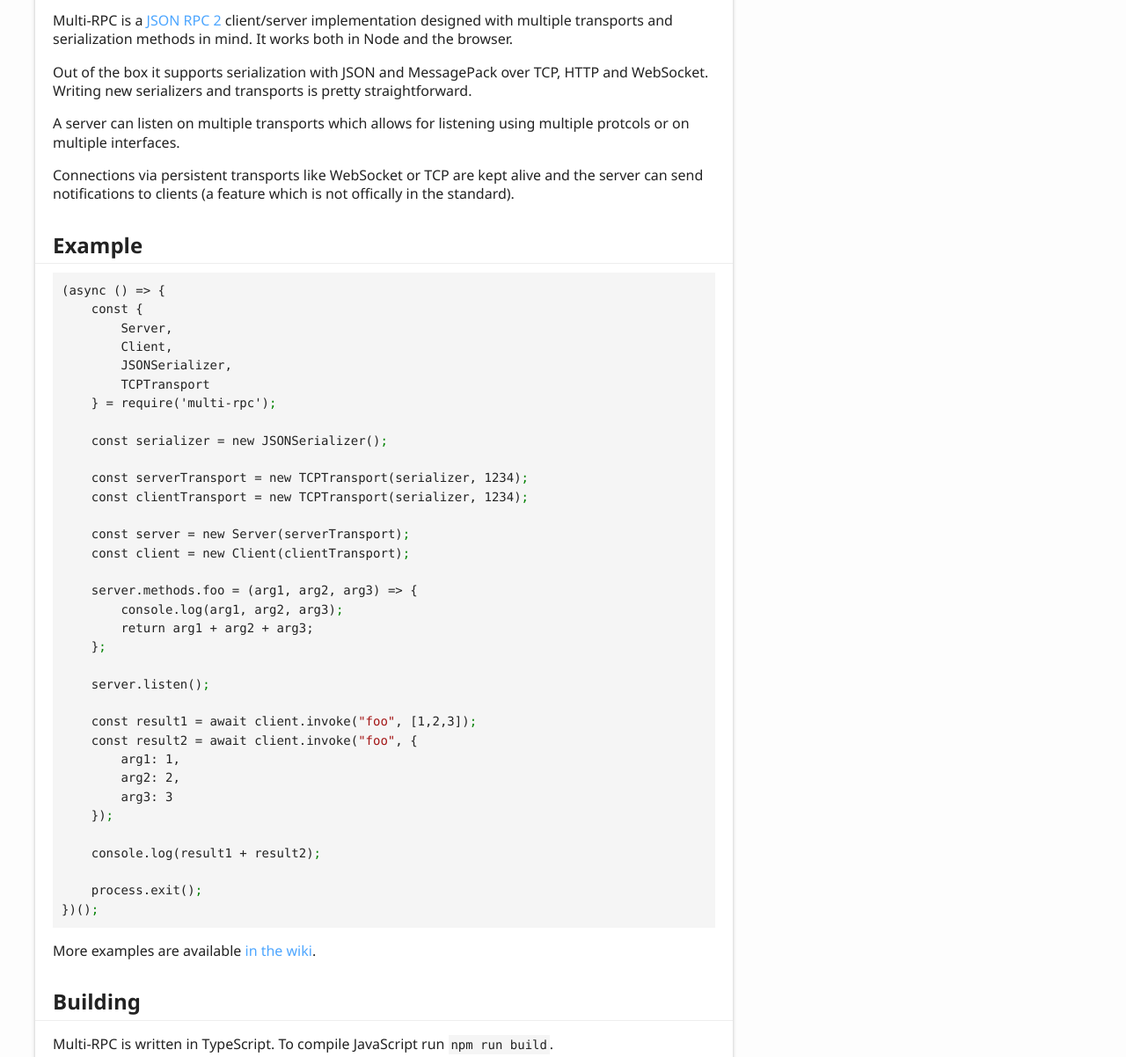
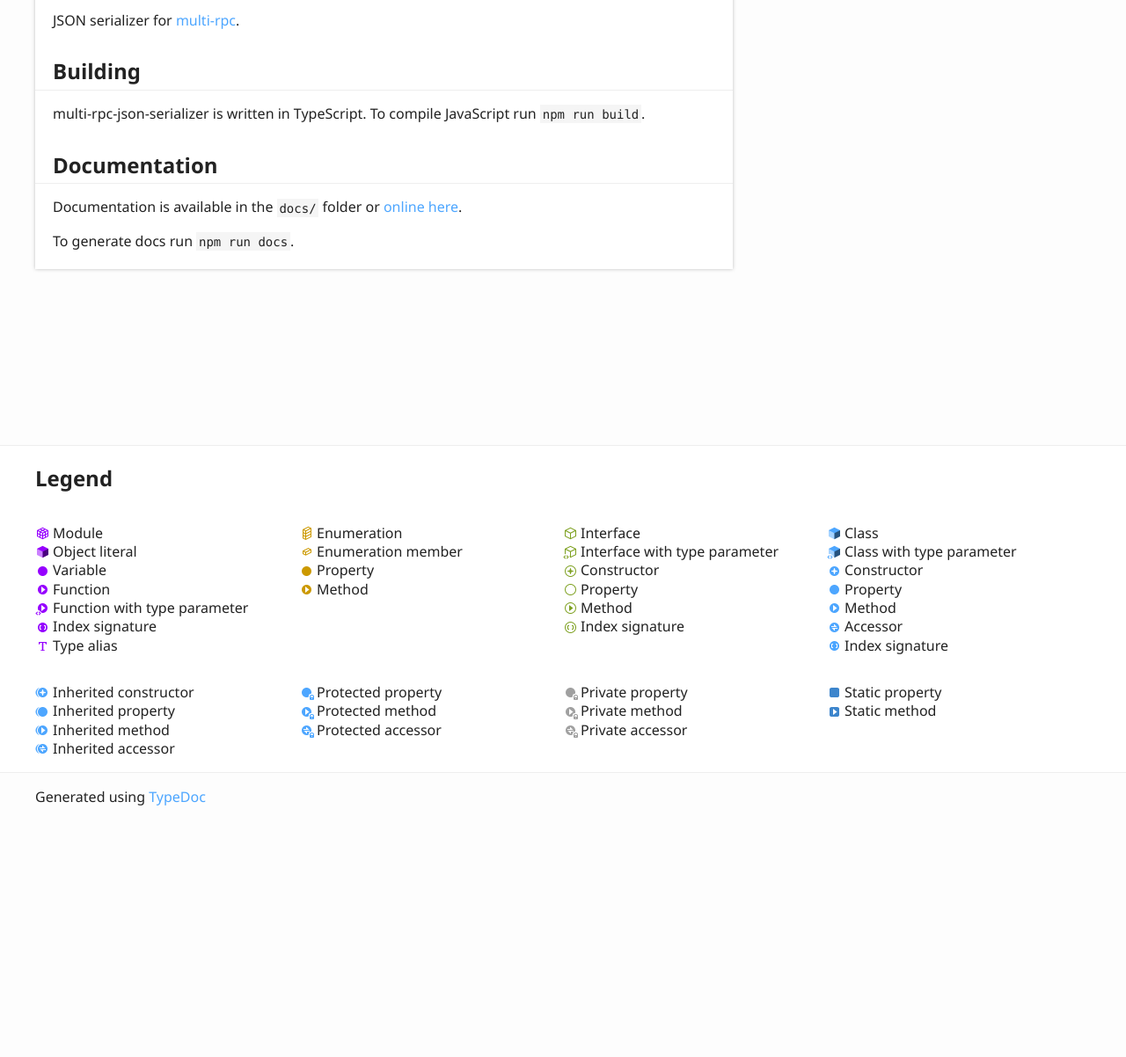
Before and after one commit to znetstar/multi-rpc, a website: page docs/index.html in a window 1280 px wide. Shown: the part 893-2095 px from the top of the page at 88% size. After the commit the page ends 1826 px from the top, so only its background shows below. Drawn offline with Linux system fonts and the light colour scheme.

Commit message:
update multi-rpc-common

```diff
--- a/docs/index.html
+++ b/docs/index.html
@@ -67,52 +67,12 @@
 				<h1 id="multi-rpc">multi-rpc</h1>
 				<p><a href="https://nodei.co/npm/multi-rpc-json-serializer/"><img src="https://nodei.co/npm/multi-rpc-json-serializer.png" alt="NPM"></a></p>
 				<p><a href="https://travis-ci.org/znetstar/multi-rpc-json-serializer"><img src="https://travis-ci.org/znetstar/multi-rpc-json-serializer.svg?branch=master" alt="Build Status"></a></p>
-				<p>Multi-RPC is a <a href="https://www.jsonrpc.org/specification">JSON RPC 2</a> client/server implementation designed with multiple transports and serialization methods in mind. It works both in Node and the browser.</p>
-				<p>Out of the box it supports serialization with JSON and MessagePack over TCP, HTTP and WebSocket. Writing new serializers and transports is pretty straightforward.</p>
-				<p>A server can listen on multiple transports which allows for listening using multiple protcols or on multiple interfaces.</p>
-				<p>Connections via persistent transports like WebSocket or TCP are kept alive and the server can send notifications to clients (a feature which is not offically in the standard). </p>
-				<h2 id="example">Example</h2>
-				<pre><code>(<span class="hljs-name">async</span> () =&gt; {
-    const {
-        Server,
-        Client,
-        JSONSerializer,
-        TCPTransport
-    } = require(<span class="hljs-name">'multi-rpc'</span>)<span class="hljs-comment">;</span>
-
-    const serializer = new JSONSerializer()<span class="hljs-comment">;</span>
-
-    const serverTransport = new TCPTransport(<span class="hljs-name">serializer</span>, <span class="hljs-number">1234</span>)<span class="hljs-comment">;</span>
-    const clientTransport = new TCPTransport(<span class="hljs-name">serializer</span>, <span class="hljs-number">1234</span>)<span class="hljs-comment">;</span>
-
-    const server = new Server(<span class="hljs-name">serverTransport</span>)<span class="hljs-comment">;</span>
-    const client = new Client(<span class="hljs-name">clientTransport</span>)<span class="hljs-comment">;</span>
-
-    server.methods.foo = (<span class="hljs-name">arg1</span>, arg2, arg3) =&gt; {
-        console.log(<span class="hljs-name">arg1</span>, arg2, arg3)<span class="hljs-comment">;</span>
-        return arg1 + arg2 + arg3;
-    }<span class="hljs-comment">;</span>
-
-    server.listen()<span class="hljs-comment">;</span>
-
-    const result1 = await client.invoke(<span class="hljs-string">"foo"</span>, [<span class="hljs-number">1</span>,<span class="hljs-number">2</span>,<span class="hljs-number">3</span>])<span class="hljs-comment">;</span>
-    const result2 = await client.invoke(<span class="hljs-string">"foo"</span>, {
-        arg1: <span class="hljs-number">1</span>,
-        arg2: <span class="hljs-number">2</span>,
-        arg3: <span class="hljs-number">3</span>
-    })<span class="hljs-comment">;</span>
-
-    console.log(<span class="hljs-name">result1</span> + result2)<span class="hljs-comment">;</span>
-
-    process.exit()<span class="hljs-comment">;</span>
-})()<span class="hljs-comment">;</span></code></pre><p>More examples are available <a href="https://github.com/znetstar/multi-rpc-json-serializer/wiki">in the wiki</a>.</p>
+				<p>JSON serializer for <a href="https://github.com/znetstar/multi-rpc">multi-rpc</a>.</p>
 				<h2 id="building">Building</h2>
-				<p>Multi-RPC is written in TypeScript. To compile JavaScript run <code>npm run build</code>.</p>
+				<p>multi-rpc-json-serializer is written in TypeScript. To compile JavaScript run <code>npm run build</code>.</p>
 				<h2 id="documentation">Documentation</h2>
 				<p>Documentation is available in the <code>docs/</code> folder or <a href="https://multi-rpc-json-serializer.docs.zacharyboyd.nyc">online here</a>.</p>
 				<p>To generate docs run <code>npm run docs</code>.</p>
-				<h2 id="tests">Tests</h2>
-				<p>Tests are written in Mocha and can be run with <code>npm test</code>.</p>
 			</div>
 		</div>
 		<div class="col-4 col-menu menu-sticky-wrap menu-highlight">
--- a/package.json
+++ b/package.json
@@ -1,6 +1,6 @@
 {
   "name": "multi-rpc-json-serializer",
-  "version": "1.0.0",
+  "version": "1.0.1",
   "description": "JSON Serializer for multi-rpc",
   "main": "lib/index.js",
   "scripts": {
@@ -20,7 +20,7 @@
   },
   "homepage": "https://github.com/znetstar/multi-rpc-json-serializer#readme",
   "dependencies": {
-    "multi-rpc-common": "^1.0.4",
+    "multi-rpc-common": "^2.0.0",
     "text-encoding": "^0.7.0"
   },
   "devDependencies": {
```
Also changed, not shown: docs/classes/_jsonserializer_.jsonserializer.html (+3 -3 lines), docs/modules/_jsonserializer_.html (+2 -2 lines), CHANGELOG.md, 1 other file.
